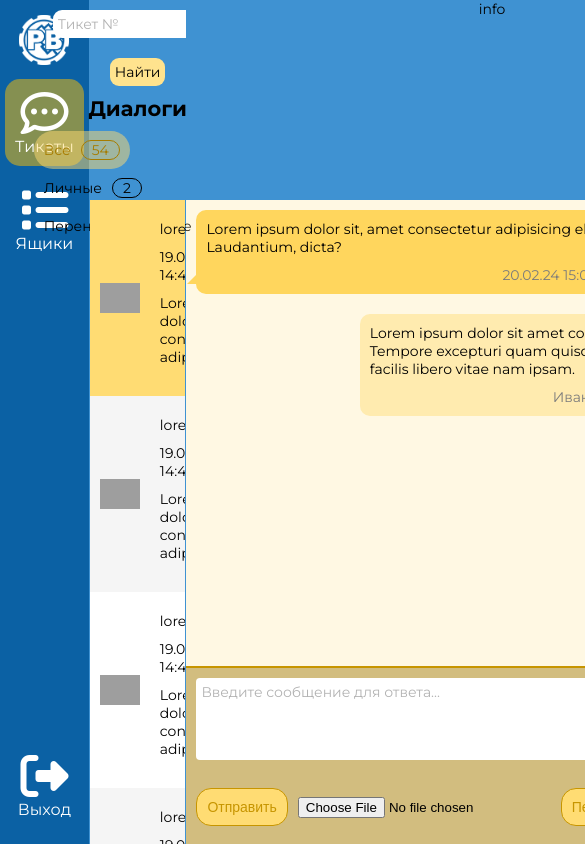
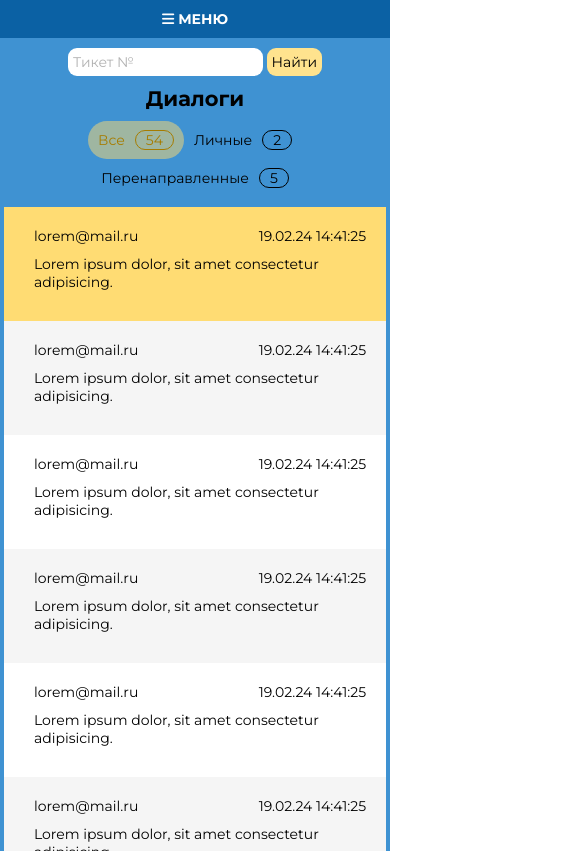
Before and after one commit to Buzia3lic/postbox_WM, a plain HTML site: page index.html in a window 390 px wide. Shown: the top 851 px of the page, 585 px wide, since content can reach past the window. Drawn offline with Linux system fonts and the light colour scheme; grey boxes are pictures that could not be loaded.

Commit message:
add adaptive

```diff
--- a/css/style.css
+++ b/css/style.css
@@ -71,6 +71,22 @@ body {
     margin-top: auto;
 }
 
+.mainMenu__compact {
+    font-family: 'Montserrat';
+    background-color: #0b61a4;
+    padding: 1rem;
+    text-transform: uppercase;
+    font-weight: bold;
+    color: white;
+    display: none;
+}
+
+.mainMenu__compact::before {
+    content: '\f0c9';
+    font-family: Fontawesome;
+}
+
+
 .grid_tickets {
     /* min-width: 40rem; */
     width: 25%;
@@ -81,15 +97,14 @@ body {
 }
 
 .ticket_search {
+    width: 50%;
     font-family: 'Montserrat';
-    /* height: 4rem; */
     margin: 1rem;
     margin-right: 0;
     font-size: 1em;
     border: none;
     border-radius: 9px;
     padding: 0.5rem;
-    /* color: rgba(0, 0, 0, 0.3); */
 }
 
 .ticket_search::placeholder {
@@ -99,7 +114,8 @@ body {
 
 .ticketSearch__submit {
     font-family: 'Montserrat';
-    margin: 1rem 0;
+    margin: 1rem;
+    margin-left: 0;
     font-size: 1em;
     border: none;
     border-radius: 9px;
@@ -134,7 +150,8 @@ ul {
 .ticket_header {
     display: inline-block;
     text-align: center;
-    height: 20rem;
+    width: 100%;
+    /* height: 20rem; */
 }
 
 
@@ -143,6 +160,7 @@ ul {
 .ticket_header_menu {
     display: flex;
     flex-wrap: wrap;
+    justify-content: center;
     padding: 1rem;
 }
 
@@ -218,6 +236,7 @@ ul {
 }
 
 .ticket_list_content {
+    width: 100%;
     display: flex;
     flex-wrap: wrap;
     justify-content: space-between;
@@ -272,8 +291,8 @@ ul {
 }
 
 .converstation_info {
-    height: 20rem;
-    min-height: 20rem;
+    /* height: 20rem; */
+    /* min-height: 20rem; */
     background-color: #3f92d2;
     text-align: center;
 }
@@ -436,3 +455,35 @@ ul {
     background-color: transparent;
     padding: 0;
 }
+
+@media (max-width: 1760px) {
+    .ticket_icon {
+        visibility: hidden;
+        width: 0;
+    }
+}
+
+@media (max-width: 1200px) {
+    .grid_menu {
+        display: none;
+    }
+    .mainMenu__compact {
+        display: block;
+    }
+
+}
+
+@media (max-width: 920px) {
+
+    .grid_converstation {
+    display: none;
+    }
+
+    .grid_tickets {
+        width: 100%;
+        background-color: #3f92d2;
+        display: flex;
+        flex-direction: column;
+        align-items: center;
+    }
+}
--- a/index.html
+++ b/index.html
@@ -34,10 +34,17 @@
         <div class="grid_tickets">
             <div class="ticket_header">
 
+                <div class="mainMenu__compact">
+                    Меню
+                </div>
+
                 <div>
                     <form action="#" method="get">
                         <input class="ticket_search" name="ticketNumber" type="search" placeholder="Тикет №">
+
                         <input class="ticketSearch__submit" type="submit" value="Найти">
+
+
                     </form>
                 </div>
 
```
